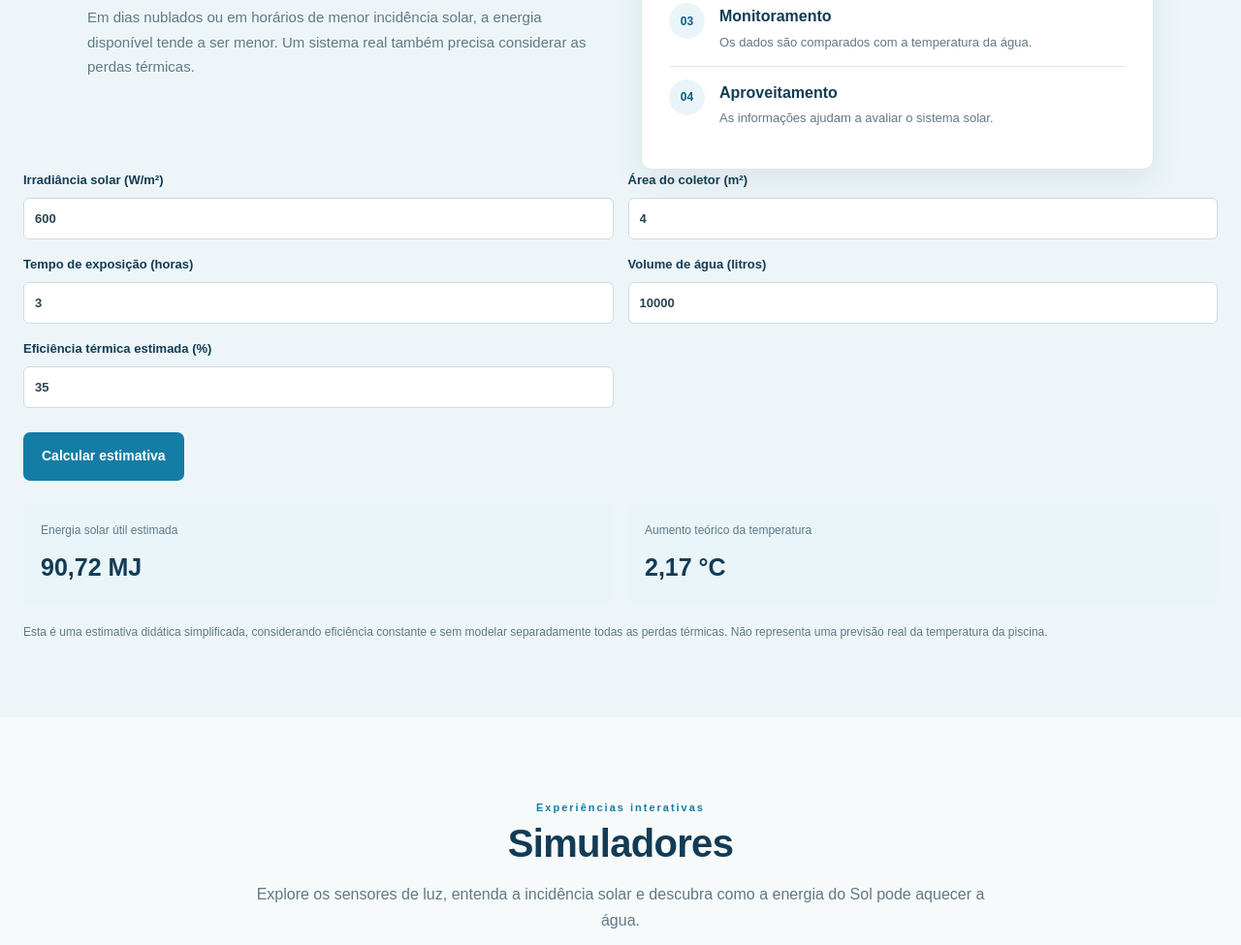
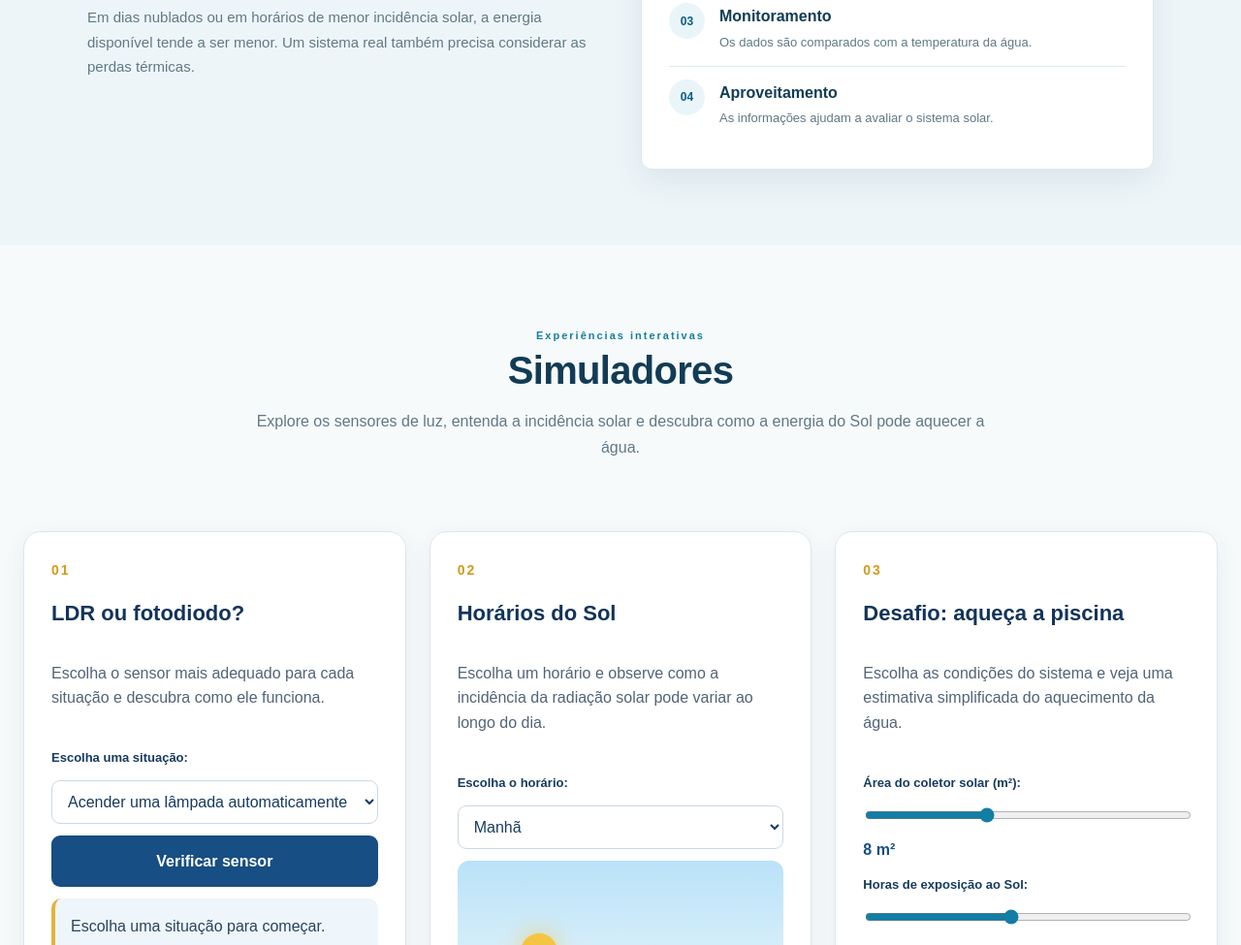
Before and after one commit to deboraboaventurasantos/Projeto-Integrador-3tri, a plain HTML site: page index.html in a window 1280 px wide. Shown: the part 6362-7337 px from the top of the page at 97% size. Drawn offline with Linux system fonts and the light colour scheme.

Commit message:
Update index.html

```diff
--- a/index.html
+++ b/index.html
@@ -239,20 +239,6 @@ Quando a luz incide sobre o material semicondutor, ela excita os elétrons dentr
         </div>
       </div>
 
-        <div class="form-grid">
-          <label>Irradiância solar (W/m²)<input type="number" id="irradiance" min="0" max="1500" value="600"></label>
-          <label>Área do coletor (m²)<input type="number" id="collectorArea" min="0.1" max="1000" step="0.1" value="4"></label>
-          <label>Tempo de exposição (horas)<input type="number" id="exposureTime" min="0.1" max="24" step="0.1" value="3"></label>
-          <label>Volume de água (litros)<input type="number" id="waterVolume" min="1" max="1000000" value="10000"></label>
-          <label>Eficiência térmica estimada (%)<input type="number" id="efficiency" min="1" max="100" value="35"></label>
-        </div>
-        <button class="button button-primary" id="calculatePool">Calcular estimativa</button>
-        <div class="result-grid" aria-live="polite">
-          <div class="result-box"><span>Energia solar útil estimada</span><strong id="energyResult">90,72 MJ</strong></div>
-          <div class="result-box"><span>Aumento teórico da temperatura</span><strong id="temperatureResult">2,17 °C</strong></div>
-        </div>
-        <p class="disclaimer">Esta é uma estimativa didática simplificada, considerando eficiência constante e sem modelar separadamente todas as perdas térmicas. Não representa uma previsão real da temperatura da piscina.</p>
-      </div>
     </section>
 
 
@@ -347,9 +333,9 @@ Quando a luz incide sobre o material semicondutor, ela excita os elétrons dentr
           <input type="range" id="poolVolume" min="500" max="10000" step="500" value="5000">
           <output id="poolVolumeValue">5000 litros</output>
 
-          <button type="button" id="calculatePool" class="btn-primary">
-            Calcular aquecimento
-          </button>
+          <button type="button" id="calculatePoolChallenge" class="btn-primary">
+  Calcular aquecimento
+</button>
 
           <div id="poolResult" class="simulator-result" aria-live="polite">
             Ajuste os valores e calcule o resultado.
```
